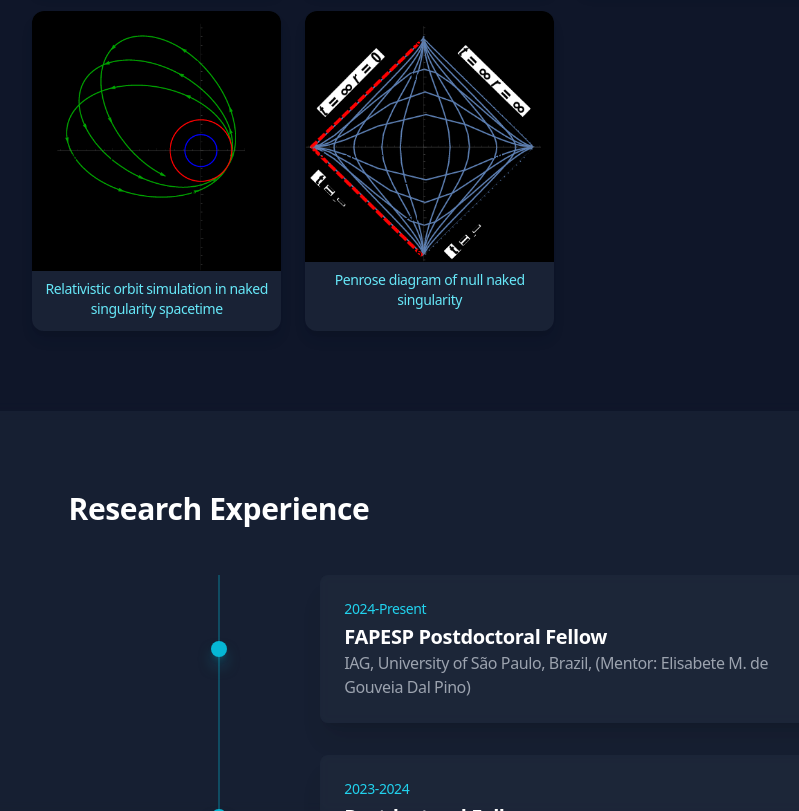
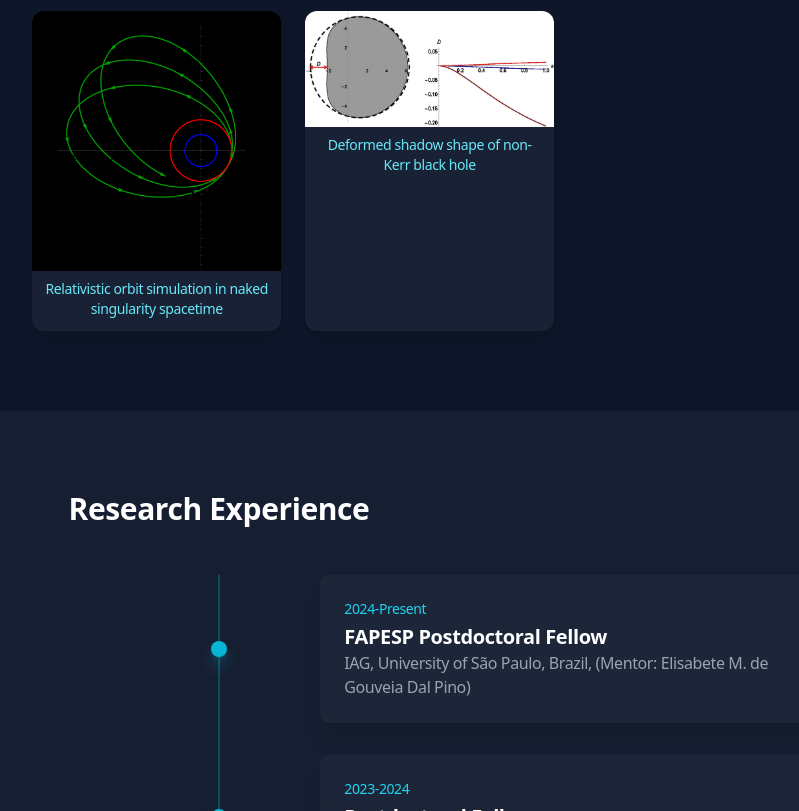
Before and after one commit to Parth-G-Bambhaniya/Parth-G-Bambhaniya.github.io, a React (Vite) app: page / in a window 1280 px wide. Shown: the part 1580-2391 px from the top of the page, without its empty margins (421-1220 px from the left). Built offline with nearby package versions, Linux system fonts and the light colour scheme; some icons are missing.

Commit message:
Update App.jsx

```diff
--- a/src/App.jsx
+++ b/src/App.jsx
@@ -10,7 +10,7 @@ import wmkeckImage from './assets/WMKeckorbit.png';
 import orbitImage from './assets/JNWorbit1.png';
 import s2orbitImage from './assets/S2orbit.png';
 import pulsarImage from './assets/Pulsartiming.png';
-import penroseImage from './assets/nullpenrose.png';
+import deformImage from './assets/Deform.png';
 
 
 
@@ -410,7 +410,7 @@ const About = () => {
     { src: shadowImage, caption: "Shadow imaging model of horizonless compact objects" },
     { src: shadowImage1, caption: "Simulated thin accretion disks of Black Holes" },
     { src: orbitImage, caption: "Relativistic orbit simulation in naked singularity spacetime" },
-    { src: penroseImage, caption: "Penrose diagram of null naked singularity" },
+    { src: deformImage, caption: "Deformed shadow shape of non-Kerr black hole" },
 
   ];
 
```
